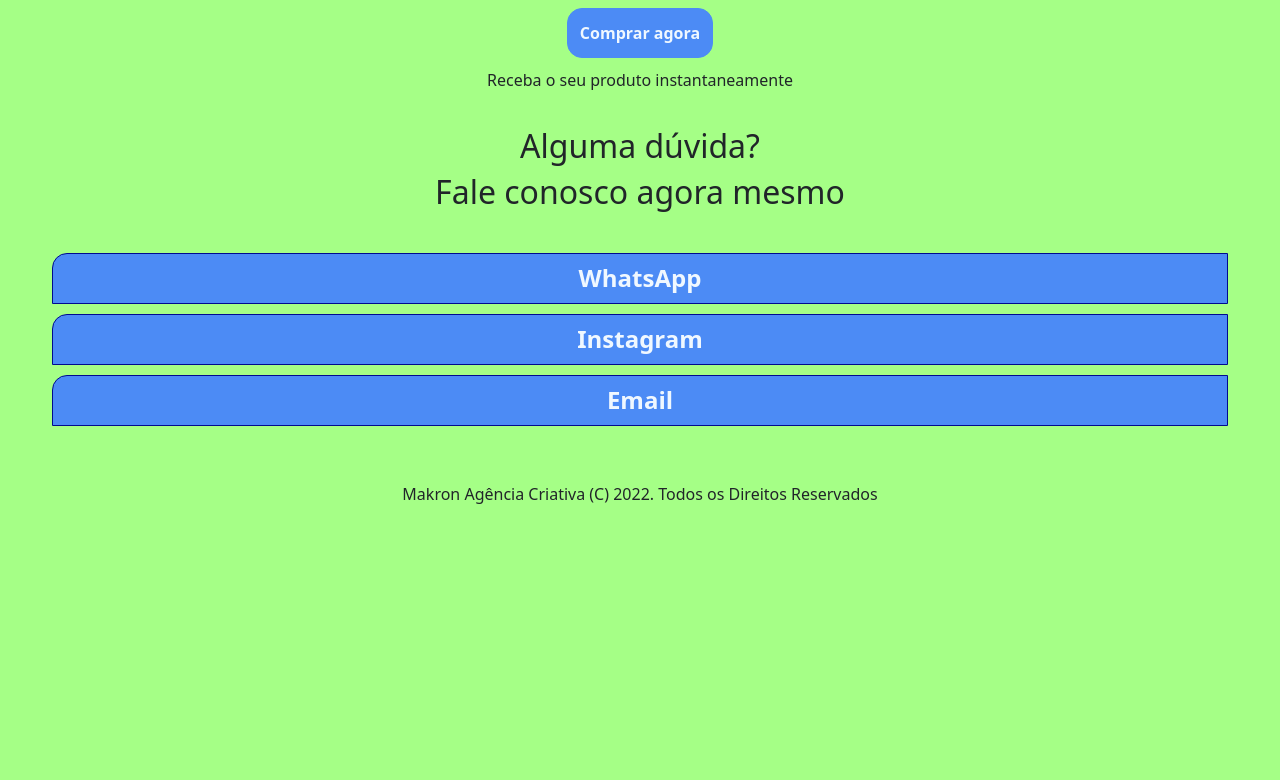
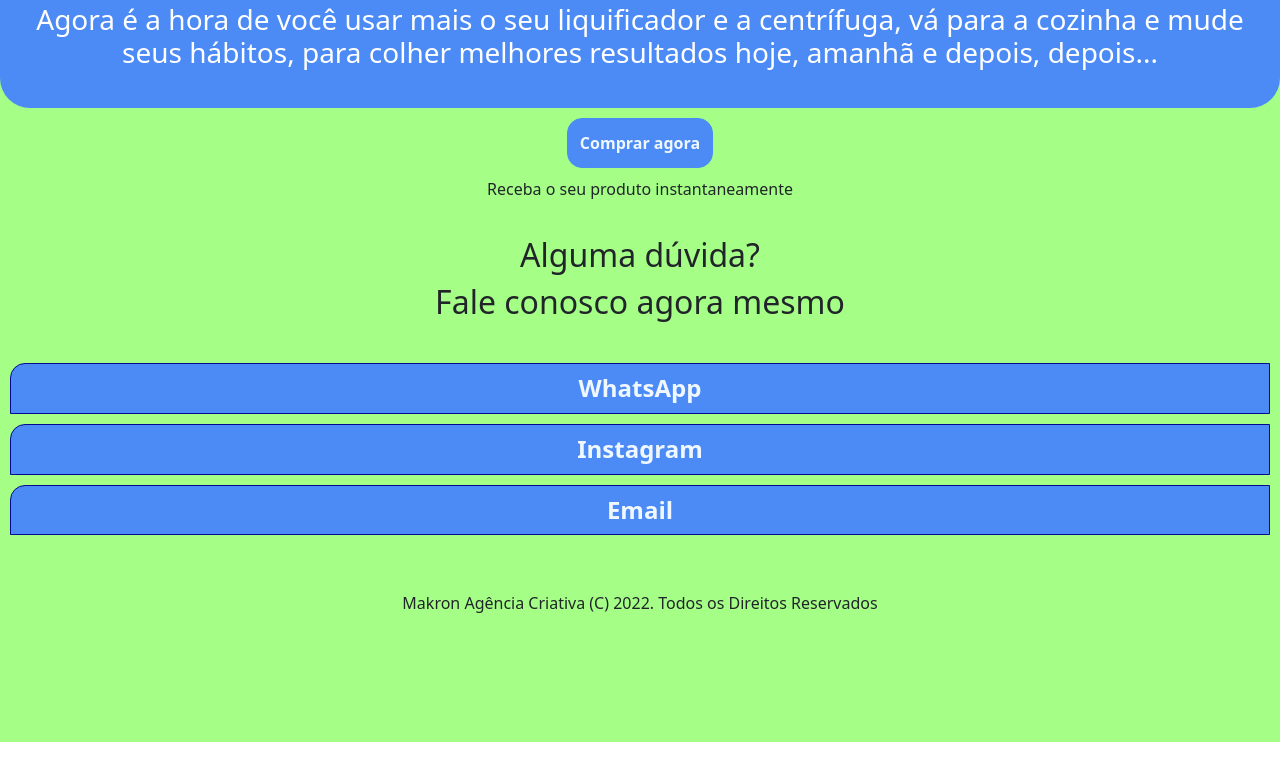
Before and after one commit to demithehomie/william1, a React (Create React App) app: page / in a window 1280 px wide. Shown: the part 3558-4338 px from the top of the page. After the commit the page ends 4300 px from the top, so only its background shows below. Built offline with nearby package versions, Linux system fonts and the light colour scheme.

Commit message:
12o commit

```diff
--- a/src/App.css
+++ b/src/App.css
@@ -1,12 +1,12 @@
 .app{
   background-color:  rgb(165, 255, 134);
-  min-height: 5700px;
-  max-height: 50%;
+  height: 4300px;
+  max-height: 100%;
 
-  min-width: 350px;
+  min-width: 400px;
   margin: 0;
-  padding-bottom: 15px;
-  display: flex;
+
+
 }
 
 .final-green {
@@ -18,7 +18,7 @@
   margin: auto;
 }
 
-.container-fluid {
+.con {
  background-color:  rgb(165, 255, 134);
  margin: 0;
 }
@@ -153,7 +153,7 @@
   box-sizing: border-box;
   height: 600px;
   padding: 30px;
-  margin: auto;
+  margin: 20px;
   border-radius: 30px;
   display: auto;
   justify-content: center;
@@ -203,6 +203,10 @@ text-align: center;
   align-items: center;
   display: flex;
   margin: auto;
+}
+
+.botoes{
+  background-color: rgb(165, 255, 134);
 }
 
 .botao-de-compra {
@@ -298,3 +302,7 @@ text-align: center;
   display: flex;
   min-width: 250px;
 }
+
+.final2{
+  background-color:  rgb(165, 255, 134);
+}
--- a/src/App.js
+++ b/src/App.js
@@ -21,7 +21,7 @@ function App() {
   return (
 
     <div className="app">
-      <div className="container-fluid">
+      <div className="con">
       <br></br>
         <div className="header">
 
@@ -35,7 +35,24 @@ function App() {
             <br/>
 
                 <iframe className="video_yt" src="https://www.youtube.com/embed/W0EaKB18PY8?controls=0" title="YouTube video player" frameborder="0" allow="accelerometer; autoplay; clipboard-write; encrypted-media; gyroscope; picture-in-picture" allowfullscreen></iframe>
+
    <br/>
+      <br/>
+      <br/>
+      <br/>
+      <br/>
+      <br/>
+      <br/>
+      </div>
+      <br/>
+      <br/>
+      <br/>
+      <br/>
+      <br/>
+      <br/>
+      <br/>
+      <br/>
+      <br/>
       <br/>
       <br/>
       <div className="all-green">
@@ -177,7 +194,7 @@ Você tomou a decisão que vai mudar a sua vida para melhor, e para tornar os se
 </h3>
         </div>
 
-
+    <div className="final2">
       <div>
         <button className="botao-de-compra" onClick={() => window.open("https://pay.kiwify.com.br/zD2Vx51")}>Comprar agora</button>
         <h6 className="subtitle3">Receba o seu produto instantaneamente</h6>
@@ -188,6 +205,7 @@ Você tomou a decisão que vai mudar a sua vida para melhor, e para tornar os se
       <h2 className="navbar-items-desc">Alguma dúvida?</h2>
       <h2 className="navbar-items-desc">Fale conosco agora mesmo</h2>
     <br/>
+    </div>
  <div className="botoes">
     <h4 className="botao-de-compra-2" onClick={() => window.open("https://linkwhats.app/8ae376")}>WhatsApp</h4>
     <h4 className="botao-de-compra-2" onClick={() => window.open("https://www.instagram.com/balduino_willian2208")}>Instagram</h4>
@@ -195,10 +213,10 @@ Você tomou a decisão que vai mudar a sua vida para melhor, e para tornar os se
     <br/>
 
     <h6 className="footer-message">Makron Agência Criativa (C) 2022. Todos os Direitos Reservados</h6>
-    <br/> <br/><br/>
+    <br/>
     </div>
     </div>
-    </div>
+
     </div>
     </div>
     </div>
```
